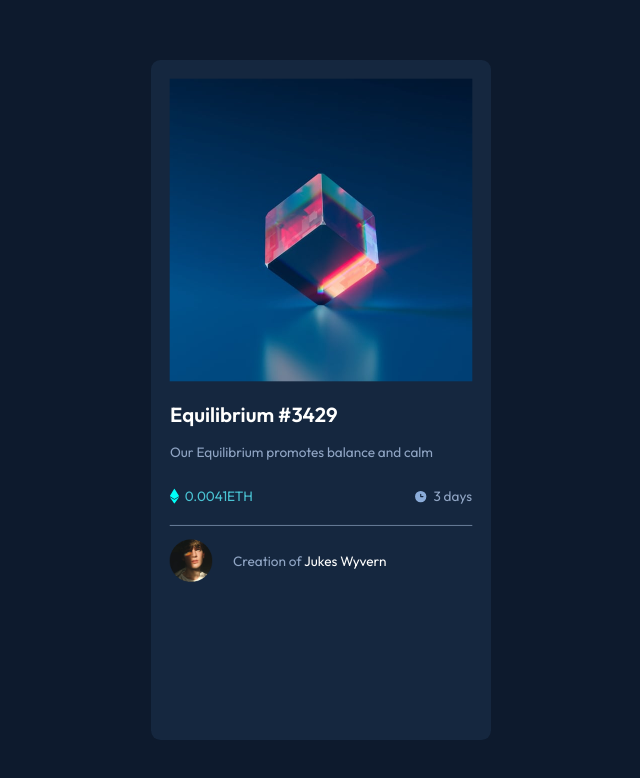
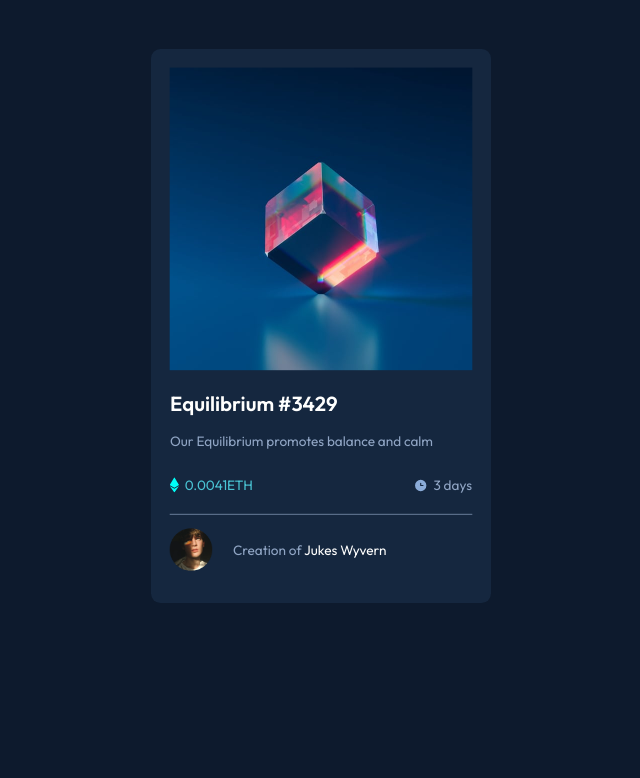
Before and after one commit to iyioladebami/nft-preview-card, a plain HTML site: page index.html in a window 1280 px wide. Shown: the whole page, without its empty margins (319-959 px from the left). Drawn offline with Linux system fonts and the light colour scheme.

Commit message:
Lowerd vh

```diff
--- a/style.css
+++ b/style.css
@@ -24,9 +24,7 @@ section.container{
     justify-self:center;
     border-radius: 0.7em;
     scale: 0.85;
-    vertical-align: middle;
-    height: 100vh;
-}
+    }
 .imgwrap img{width: 100%;}
 .imgwrap{position: relative;
 cursor: grab;}
```
